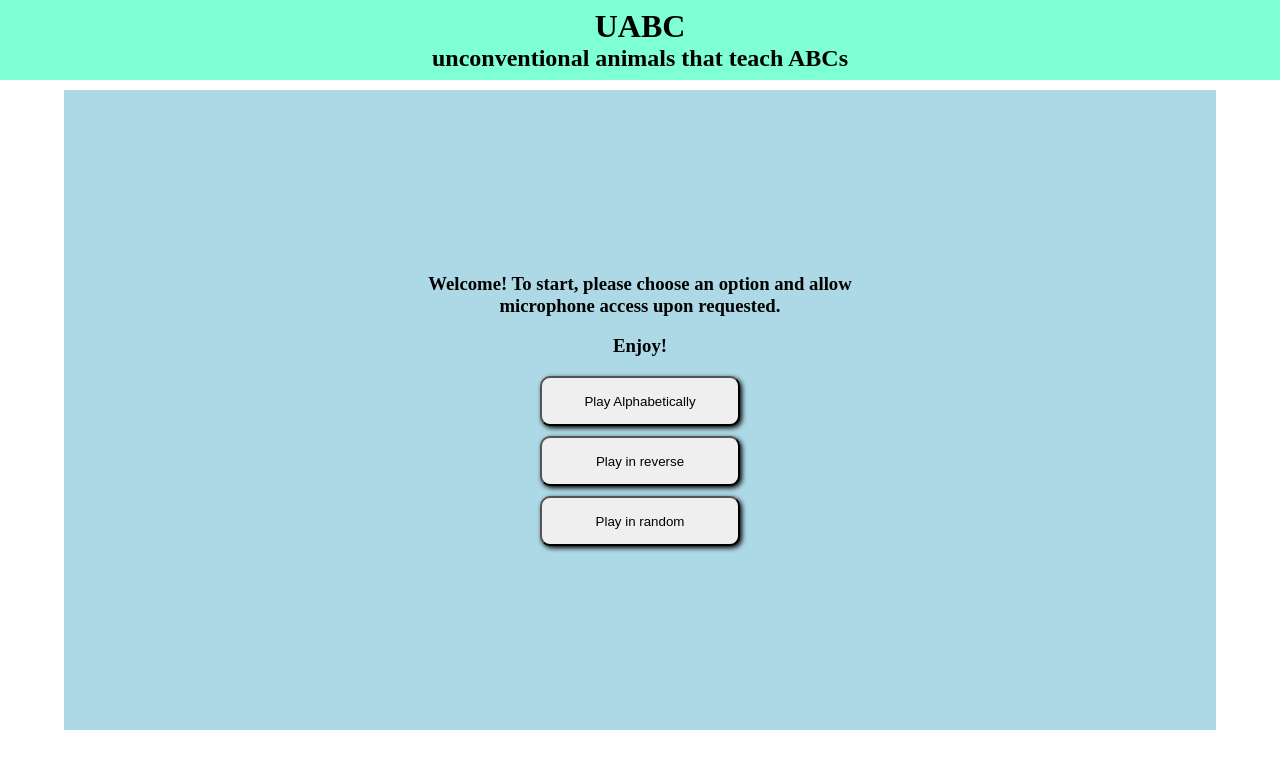
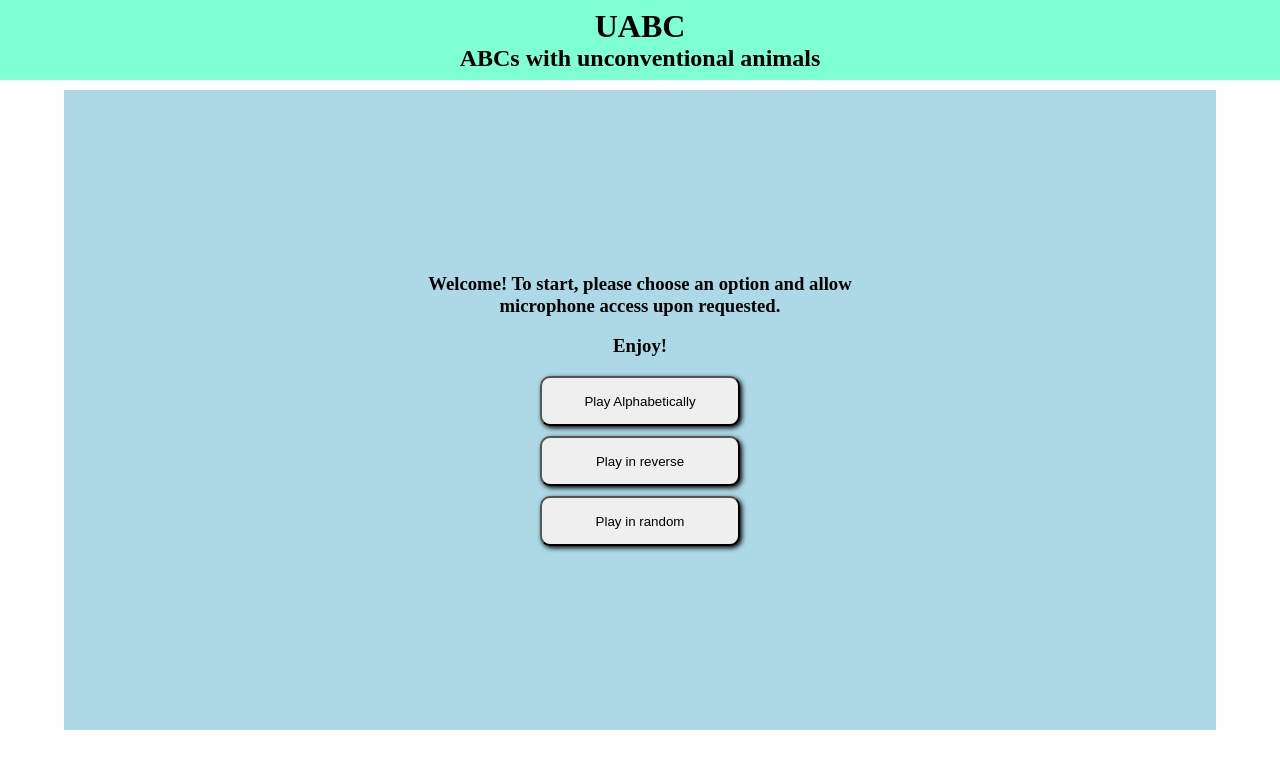
Before and after one commit to omegak911/Unconventional-ABCs, a website built with webpack: page index.html in a window 1280 px wide. Built offline with nearby package versions, Linux system fonts and the light colour scheme.

Commit message:
[refactor] update header

```diff
--- a/client/components/header.html
+++ b/client/components/header.html
@@ -1,6 +1,6 @@
 <div id="header" class="flexCenter flexColumn">
   <h1>UABC</h1>
-  <h2>unconventional animals that teach ABCs</h2>
+  <h2>ABCs with unconventional animals</h2>
 </div>
 
 <style>
```
